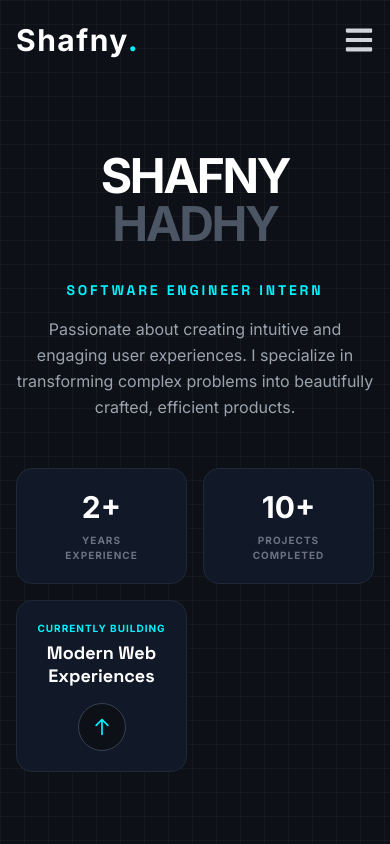
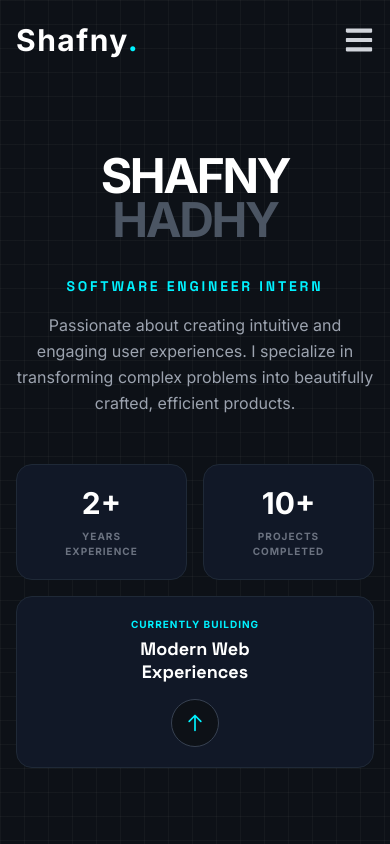
Before and after one commit to ShafnyHadhy/shafny-hadhy, a React (Vite) app: page / in a window 390 px wide. Shown: the top 844 px of the page. Built offline with nearby package versions, Linux system fonts and the light colour scheme.

Commit message:
feat: Add initial Hero component with animated headline, bio, and stats section.

```diff
--- a/src/components/Hero.jsx
+++ b/src/components/Hero.jsx
@@ -18,7 +18,9 @@ const Hero = () => {
                     className="my-8"
                 >
                     <h1 className="text-5xl sm:text-7xl md:text-8xl lg:text-[8rem] font-sans font-black text-white tracking-tighter uppercase leading-[0.85]">
-                        Shafny<span className="text-gray-600 text-5xl sm:text-7xl md:text-8xl lg:text-[8rem]"> Hadhy</span>
+                        <span className="block sm:inline">Shafny</span>
+                        <span className="hidden sm:inline"> </span>
+                        <span className="block sm:inline text-gray-600 text-5xl sm:text-7xl md:text-8xl lg:text-[8rem]">Hadhy</span>
                     </h1>
                 </motion.div>
 
@@ -66,7 +68,7 @@ const Hero = () => {
                         <span className="text-3xl md:text-4xl font-black text-white mb-2">10+</span>
                         <span className="text-[10px] text-gray-500 font-bold uppercase tracking-widest">Projects<br />Completed</span>
                     </div>
-                    <div className="bg-surface border border-gray-800 rounded-2xl p-5 sm:p-6 flex flex-col items-center justify-center text-center md:items-start md:text-left hover:border-gray-600 transition-colors md:col-span-2 relative overflow-hidden group">
+                    <div className="bg-surface border border-gray-800 rounded-2xl p-5 sm:p-6 flex flex-col items-center justify-center text-center md:items-start md:text-left hover:border-gray-600 transition-colors col-span-2 relative overflow-hidden group">
                         <div className="absolute inset-0 bg-gradient-to-r from-accent/0 to-accent/5 opacity-0 group-hover:opacity-100 transition-opacity duration-500"></div>
                         <div className="relative z-10 flex flex-col sm:flex-row items-center justify-between w-full h-full gap-4">
                             <div className="flex flex-col justify-center">
```
